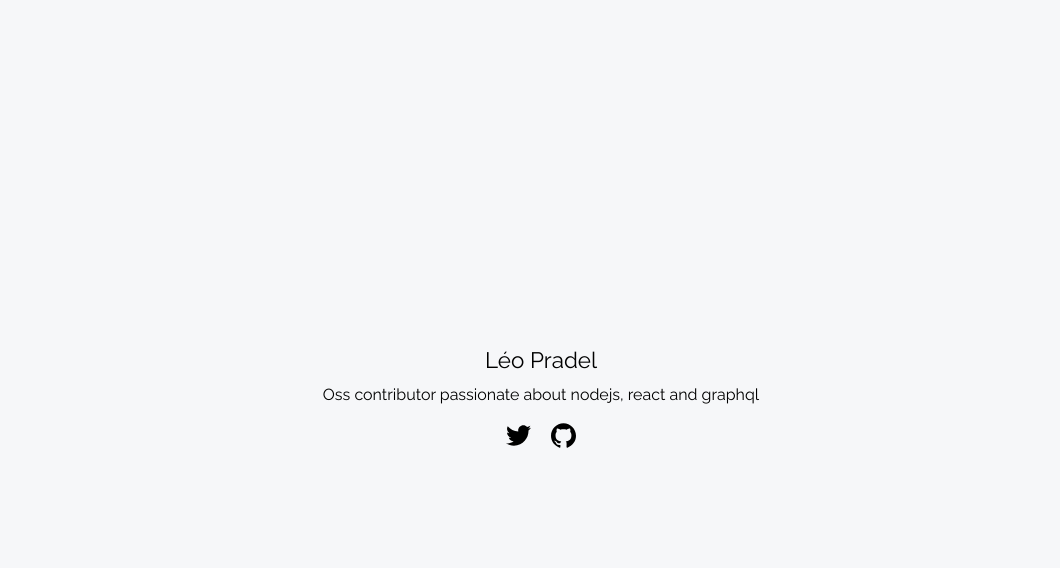
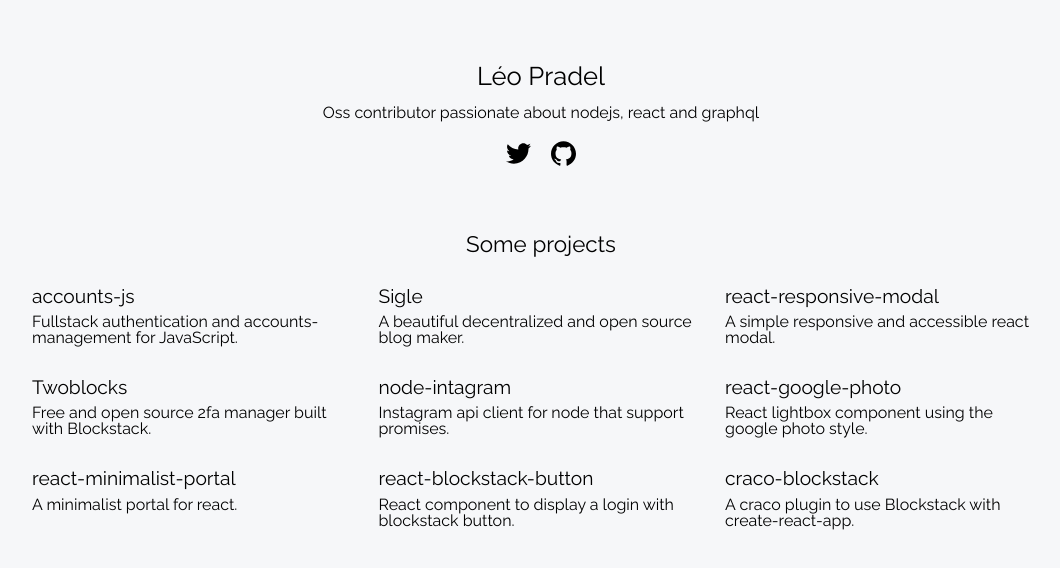
Before and after one commit to pradel/leopradel.com, a Gatsby site: page / in a window 1280 px wide. Shown: the whole page, without its empty margins (99-1159 px from the left). Built offline with nearby package versions, Linux system fonts and the light colour scheme; Gatsby itself is replaced by a stand-in of ours.

Commit message:
Add projects list

```diff
--- a/src/pages/index.js
+++ b/src/pages/index.js
@@ -6,6 +6,55 @@
 import SEO from '../components/seo';
 import twitter from '../icons/twitter.svg';
 import github from '../icons/github.svg';
+
+const projects = [
+  {
+    name: 'accounts-js',
+    description:
+      'Fullstack authentication and accounts-management for JavaScript.',
+    githubUrl: 'https://github.com/accounts-js/accounts',
+  },
+  {
+    name: 'Sigle',
+    description: 'A beautiful decentralized and open source blog maker.',
+    githubUrl: 'https://github.com/pradel/sigle',
+  },
+  {
+    name: 'react-responsive-modal',
+    description: 'A simple responsive and accessible react modal.',
+    githubUrl: 'https://github.com/pradel/react-responsive-modal',
+  },
+  {
+    name: 'Twoblocks',
+    description: 'Free and open source 2fa manager built with Blockstack.',
+    githubUrl: 'https://github.com/pradel/twoblocks',
+  },
+  {
+    name: 'node-intagram',
+    description: 'Instagram api client for node that support promises.',
+    githubUrl: 'https://github.com/pradel/node-instagram',
+  },
+  {
+    name: 'react-google-photo',
+    description: 'React lightbox component using the google photo style.',
+    githubUrl: 'https://github.com/pradel/react-google-photo',
+  },
+  {
+    name: 'react-minimalist-portal',
+    description: 'A minimalist portal for react.',
+    githubUrl: 'https://github.com/pradel/react-minimalist-portal',
+  },
+  {
+    name: 'react-blockstack-button',
+    description: 'React component to display a login with blockstack button.',
+    githubUrl: 'https://github.com/pradel/react-blockstack-button',
+  },
+  {
+    name: 'craco-blockstack',
+    description: 'A craco plugin to use Blockstack with create-react-app.',
+    githubUrl: 'https://github.com/pradel/craco-blockstack',
+  },
+];
 
 const Home = () => {
   const data = useStaticQuery(graphql`
@@ -22,9 +71,10 @@
   `);
 
   return (
-    <div className="container">
+    <React.Fragment>
       <SEO title="Home" />
 
+      <div className="container-head">
         <h1>{data.site.siteMetadata.title}</h1>
         <p>{data.site.siteMetadata.description}</p>
         <div className="social-icons">
@@ -36,6 +86,22 @@
           </a>
         </div>
       </div>
+
+      <div className="container-projects">
+        <h1>Some projects</h1>
+
+        <div className="list">
+          {projects.map((project, index) => (
+            <article key={index}>
+              <a href={project.githubUrl}>
+                <span className="title">{project.name}</span>
+                <span className="description">{project.description}</span>
+              </a>
+            </article>
+          ))}
+        </div>
+      </div>
+    </React.Fragment>
   );
 };
 
--- a/src/styles/style.css
+++ b/src/styles/style.css
@@ -1,24 +1,20 @@
 body {
   font-family: 'Raleway', sans-serif;
-  background: #F6F7F9;
+  background: #f6f7f9;
 }
 
-.container {
+.container-head {
+  margin-top: 64px;
   padding: 0 16px;
-  display: flex;
-  align-items: center;
-  justify-content: center;
-  flex-direction: column;
-  min-height: 100vh;
   text-align: center;
 }
 
-.container h1 {
-  font-size: 1.4em;
+.container-head h1 {
+  font-size: 1.6em;
   margin-bottom: 15px;
 }
 
-.container p {
+.container-head p {
   margin-bottom: 20px;
 }
 
@@ -29,3 +25,44 @@
 .social-icons img {
   height: 25px;
 }
+
+.container-projects {
+  max-width: 1050px;
+  margin: 0 auto;
+  margin-top: 64px;
+  padding: 0 16px;
+}
+
+.container-projects h1 {
+  text-align: center;
+  font-size: 1.4em;
+}
+
+.container-projects .list {
+  margin-top: 16px;
+  display: flex;
+  flex-wrap: wrap;
+}
+
+.container-projects .list article {
+  width: 100%;
+}
+
+.container-projects .list article a {
+  text-decoration: none;
+  color: #000000;
+  padding: 16px 16px;
+  display: block;
+}
+
+.container-projects .list article .title {
+  display: block;
+  font-size: 1.2em;
+  margin-bottom: 8px;
+}
+
+@media (min-width: 992px) {
+  .container-projects .list article {
+    width: 33%;
+  }
+}
```
Lines whose indentation alone changed are shown as unchanged.
